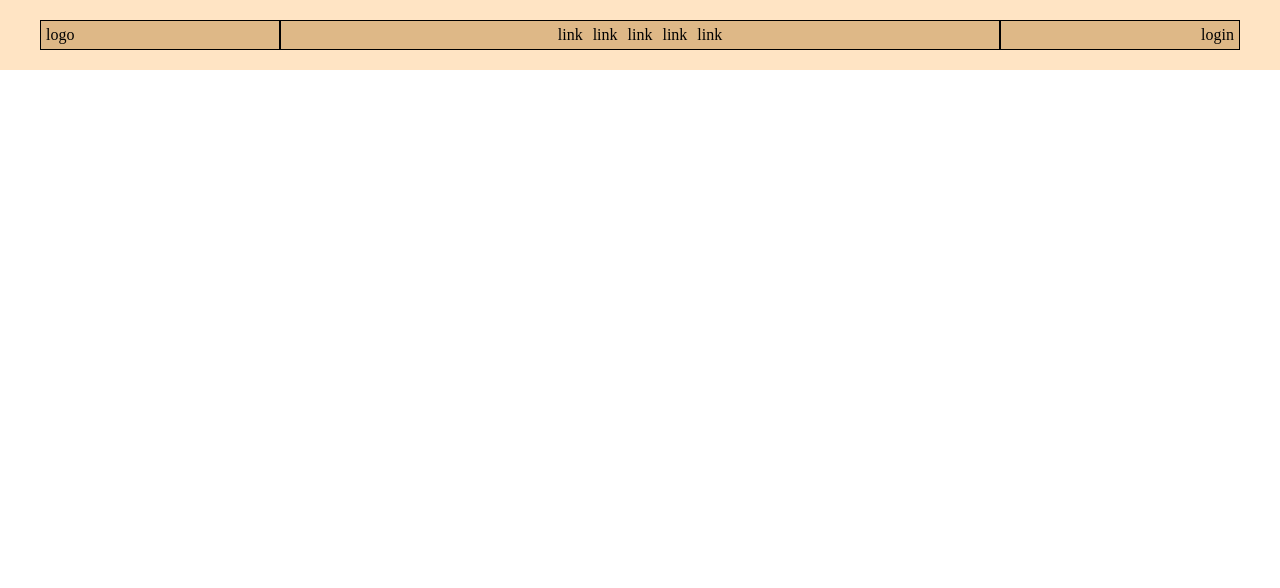
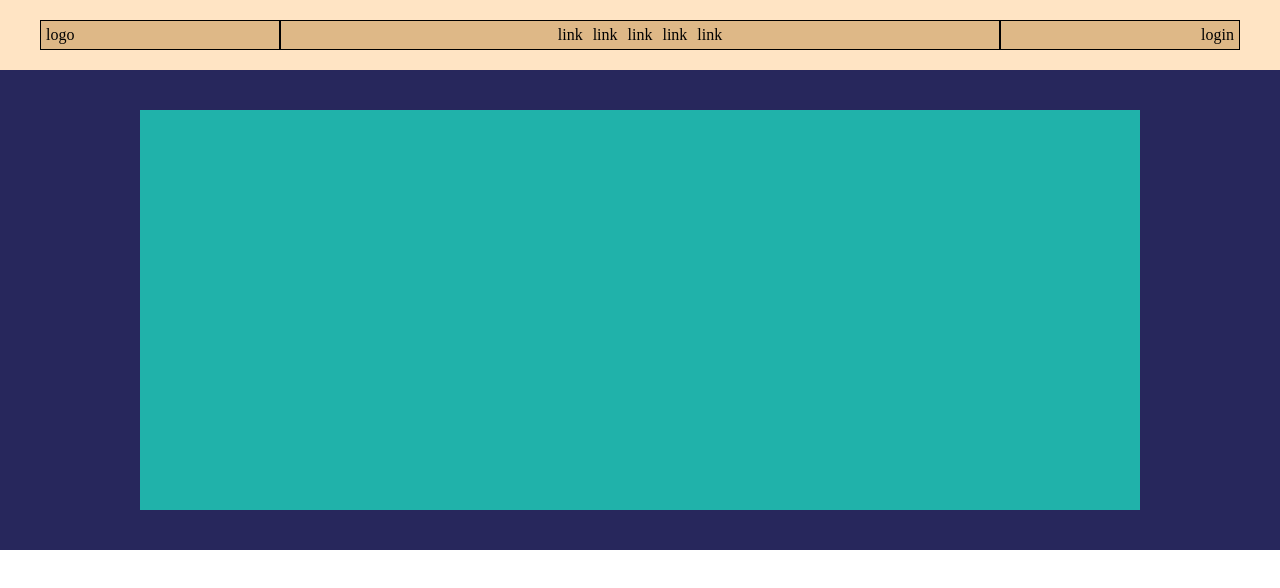
Before and after one commit to EnricoClem/htmlcss-struttura-discord, a plain HTML site: page index.html in a window 1280 px wide. Drawn offline with Linux system fonts and the light colour scheme.

Commit message:
ADD - first main section

```diff
--- a/app.css
+++ b/app.css
@@ -7,6 +7,8 @@
 ul, ol, menu {
     list-style: none;
 }
+
+/* Elementi header */
 
 .container {
     max-width: 1200px;
@@ -47,6 +49,20 @@ header {
     justify-content: flex-end;
 }
 
+/* Elementi main */
+
+.section-blue {
+    background-color: rgb(39, 39, 92);
+    padding: 40px;
+}
+
+.container-small {
+    background-color: lightseagreen;
+    max-width: 1000px;
+    margin: 0 auto;
+    height: 400px;
+}
+
 /* DEBUG */
 
 .col-20, .col-60 {
--- a/index.html
+++ b/index.html
@@ -31,9 +31,11 @@
 
     <!-- Corpo principale del sito diviso in sezioni -->
     <main>
-        <section>
 
+        <section class="section-blue">
+            <div class="container-small"></div>
         </section>
+
     </main>
 
     <!-- Footer a due pezzi -->
```
